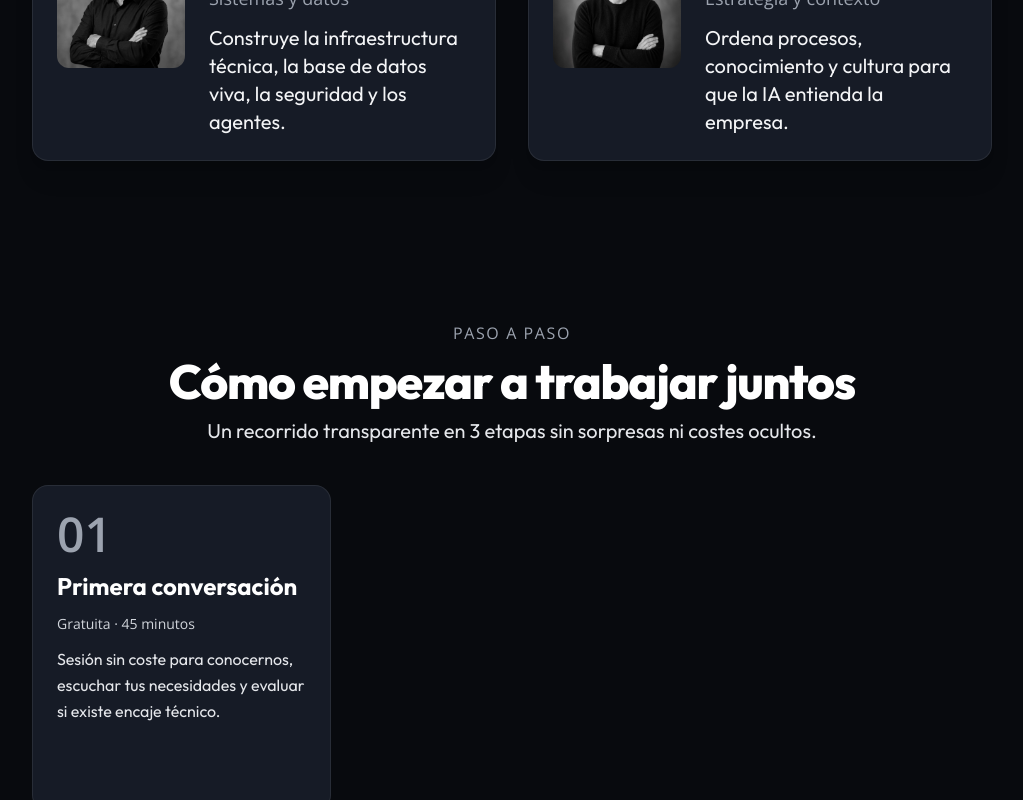
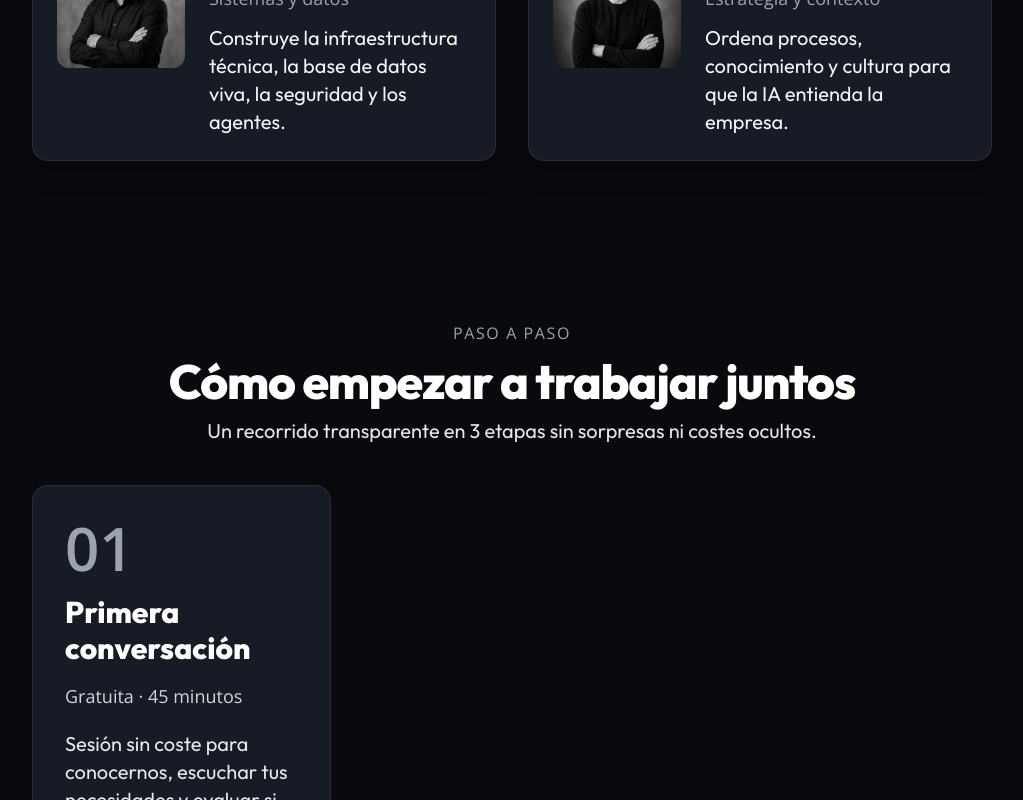
Before and after one commit to gerard-iartesana/iartesana-website, a Next.js app: page / in a window 1280 px wide. Shown: the part 2832-3632 px from the top of the page, without its empty margins (128-1151 px from the left). Built offline with nearby package versions, Linux system fonts and the light colour scheme.

Commit message:
style: enlarge typography for process step cards

```diff
--- a/src/components/ProcessStepsSection.tsx
+++ b/src/components/ProcessStepsSection.tsx
@@ -44,7 +44,7 @@ export default function ProcessStepsSection() {
       title: 'Diagnóstico iARTESANA',
       subtitle: (
         <>
-          <strong className="font-bold text-white text-base">360 €</strong> (Descontables al 100%)
+          <strong className="font-bold text-white text-lg sm:text-xl">360 €</strong> (Descontables al 100%)
         </>
       ),
       text: 'Análisis detallado de tu operativa, oportunidades de automatización y hoja de ruta con presupuesto cerrado.',
@@ -83,16 +83,16 @@ export default function ProcessStepsSection() {
           return (
             <div
               key={idx}
-              className={`space-y-3 p-6 rounded-2xl bg-surface-card border ${step.border} transition-all duration-700 ease-out transform ${
+              className={`space-y-4 p-7 sm:p-8 rounded-2xl bg-surface-card border ${step.border} transition-all duration-700 ease-out transform ${
                 isCardVisible
                   ? 'opacity-100 translate-x-0'
                   : 'opacity-0 -translate-x-16'
               }`}
             >
-              <span className="text-4xl sm:text-5xl font-bold text-gray-400 font-['Open_Sans',sans-serif] block">{step.num}</span>
-              <h3 className="text-xl sm:text-2xl font-bold text-white">{step.title}</h3>
-              <p className="text-sm font-normal text-gray-300 font-['Open_Sans',sans-serif]">{step.subtitle}</p>
-              <p className="text-base text-gray-200 leading-relaxed font-normal">
+              <span className="text-5xl sm:text-6xl font-extrabold text-gray-400 font-['Open_Sans',sans-serif] block">{step.num}</span>
+              <h3 className="text-2xl sm:text-3xl font-extrabold text-white leading-tight">{step.title}</h3>
+              <p className="text-base sm:text-lg font-medium text-gray-300 font-['Open_Sans',sans-serif]">{step.subtitle}</p>
+              <p className="text-lg sm:text-xl text-gray-200 leading-relaxed font-normal pt-1">
                 {step.text}
               </p>
             </div>
```
